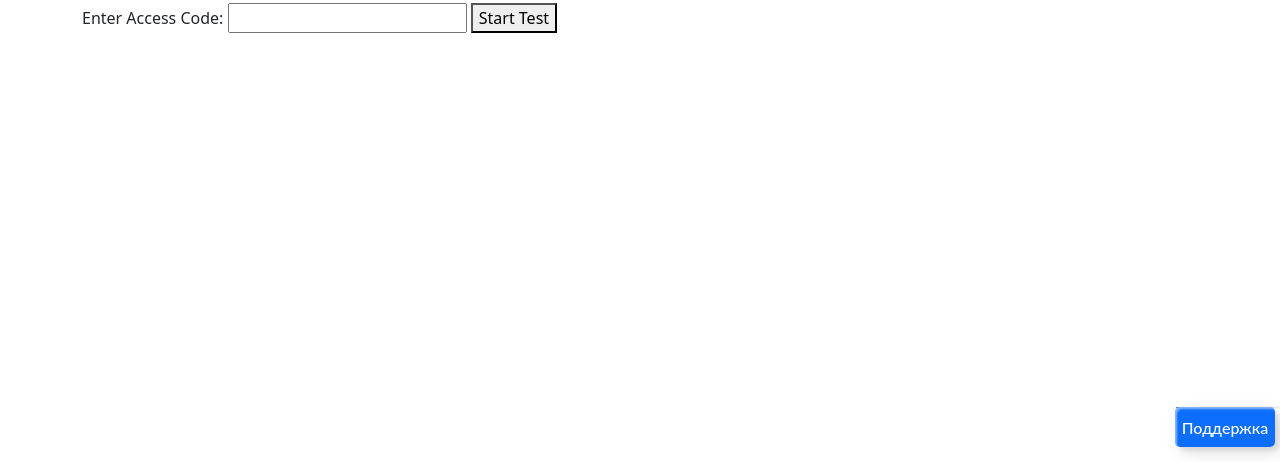
After one commit to lirprocs/Django-APP, a Django app: page /examination/enter-code/ in a window 1280 px wide. The commit adds this page. Shown: the part 338-800 px from the top of the page. Run offline with Django 4.2, Linux system fonts and the light colour scheme; the visitor is signed in with stand-in values (Sample User, id 1).

Commit message:
add examination 2.0

```diff
--- a/examination/models.py
+++ b/examination/models.py
@@ -4,6 +4,7 @@ from django.contrib.auth.models import User
 
 class Question(models.Model):
     question_text = models.CharField(max_length=200)
+    task_type = models.IntegerField(default=0)
     answer = models.CharField(max_length=100)
     clas = models.IntegerField()
 
--- /dev/null
+++ b/examination/templates/examination/enter_code.html
@@ -0,0 +1,19 @@
+{% extends "main/base.html" %}
+
+{% block content %}
+
+<head>
+    <meta charset="UTF-8">
+    <meta name="viewport" content="width=device-width, initial-scale=1.0">
+    <title>Enter Access Code</title>
+</head>
+<body>
+    <form method="POST" action="{% url 'enter_code' %}">
+        {% csrf_token %}
+        <label for="access_code">Enter Access Code:</label>
+        <input type="text" name="access_code" id="access_code" required>
+        <button type="submit">Start Test</button>
+    </form>
+</body>
+
+{% endblock %}
--- a/examination/urls.py
+++ b/examination/urls.py
@@ -3,6 +3,8 @@ from . import views
 
 urlpatterns = [
     path('process-code/', views.process_code, name='process_code'),
+    path('enter-code/', views.enter_code, name='enter_code'),
     path('take-test/<str:access_code>/', views.take_test, name='take_test'),
+    path('test-results/', views.test_results, name='test_results'),
     path('code-display/<str:access_code>/', views.code_display, name='code_display'),
 ]
--- a/examination/views.py
+++ b/examination/views.py
@@ -30,7 +30,9 @@ def select_random_questions(class_level, num_questions):
 
 
 def take_test(request, access_code):
-    class_level = int(access_code.split('_')[0])  # Извлекаем номер класса из кода доступа
+    if request.method == 'POST':
+        access_code = request.POST.get('access_code')
+    class_level = int(access_code.split('_')[0])
     num_questions = 15
     questions = select_random_questions(class_level, num_questions)
 
@@ -42,8 +44,41 @@ def take_test(request, access_code):
                                       is_correct=is_correct)
         return redirect('test_results')
 
-    return render(request, 'test_template.html', {'questions': questions})
+    return render(request, 'examination/test_template.html', {'questions': questions})
 
+
+@login_required
+def enter_code(request):
+    if request.method == 'POST':
+        access_code = request.POST['access_code']
+
+        if check_access_code(access_code):
+            return redirect('take_test', access_code=access_code)
+        else:
+            error_message = "Invalid access code."
+            return render(request, 'examination/enter_code.html', {'error_message': error_message})
+
+    return render(request, 'examination/enter_code.html')
+
+
+def submit_test(request):
+    if request.method == 'POST':
+        access_code = request.POST['access_code']
+        class_level = int(access_code.split('_')[0])
+        questions = select_random_questions(class_level, num_questions=15)
+
+        for question in questions:
+            user_answer = request.POST.get(f'question_{question.id}', '')
+            is_correct = user_answer == question.answer
+            TestResult.objects.create(user=request.user, question=question, user_answer=user_answer,
+                                      is_correct=is_correct)
+
+        return redirect('examination/test_results')
+
+
+def test_results(request):
+    test_results = TestResult.objects.filter(user=request.user)
+    return render(request, 'test_results.html', {'test_results': test_results})
 
 
 def code_display(request, access_code):
--- a/main/templates/main/base.html
+++ b/main/templates/main/base.html
@@ -21,6 +21,7 @@
       <nav class="d-inline-flex mt-2 mt-md-0 ms-md-auto">
         <a class="me-3 py-2 link-body-emphasis text-decoration-none" href="{% url 'home' %}">Главная</a>
         <a class="me-3 py-2 link-body-emphasis text-decoration-none" href="{% url 'about' %}">О нас</a>
+        <a class="me-3 py-2 link-body-emphasis text-decoration-none" href="{% url 'enter_code' %}">Тест</a>
         <a class="me-3 py-2 link-body-emphasis text-decoration-none" href="{% url 'game' %}">Игра</a>
         <a href="{% url 'support' %}" class="custom-btn btn-12" style="position: fixed; bottom: 25; right: 30;"><span>Онлайн</span><span>Поддержка</span></a>
         <!-- Проверка на авторизированность пользователя -->
```
Also changed, not shown: examination/templates/examination/take_test.html (added, +21 -0 lines), examination/templates/examination/test_results.html (added, +19 -0 lines), examination/migrations/0003_question_task_type.py (added).
